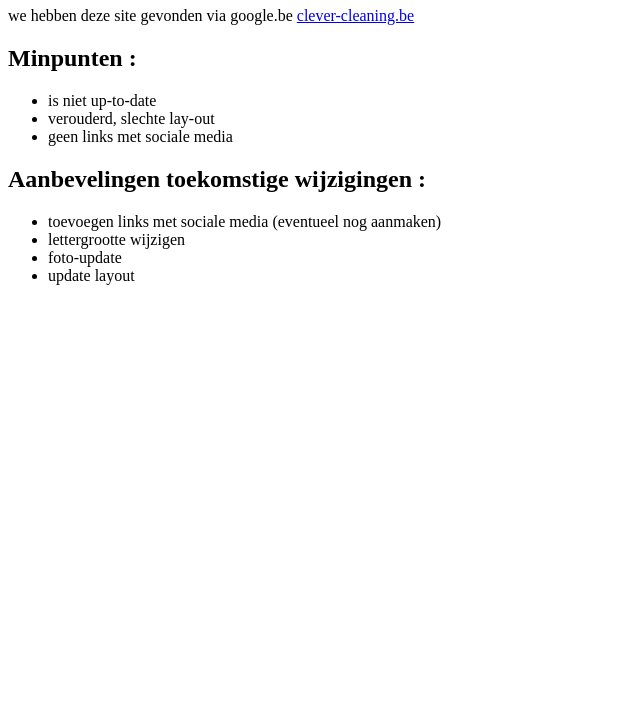
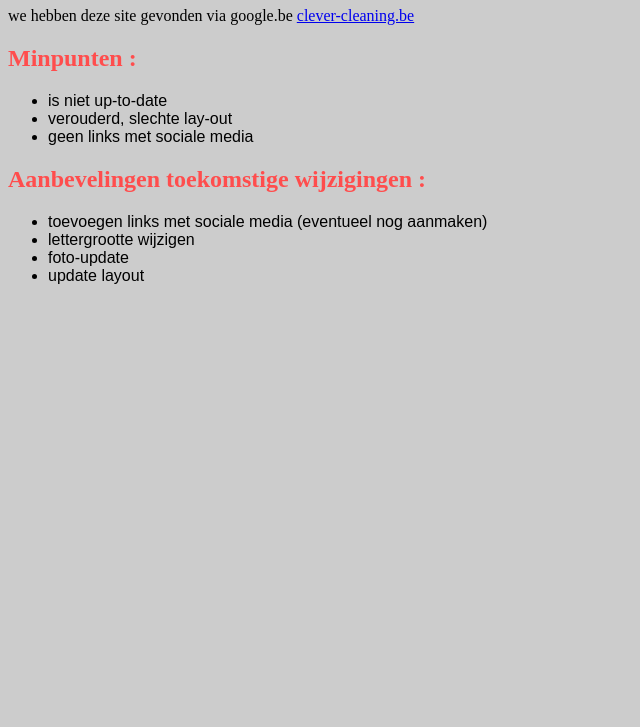
Before and after one commit to GiuseppeCagnazzo/markdown-warmup-html, a plain HTML site: page index.html in a window 1280 px wide. Shown: the part 73-800 px from the top of the page, without its empty margins (0-640 px from the left). Drawn offline with Linux system fonts and the light colour scheme.

Commit message:
extra color changes

```diff
--- a/index.html
+++ b/index.html
@@ -3,6 +3,7 @@
 <head>
   <meta charset="utf-8">
   <title>index</title>
+  <link href="style.css" rel="stylesheet" type="text/css">
 </head>
 <body>
 
--- /dev/null
+++ b/style.css
@@ -0,0 +1,24 @@
+body {
+  background-color: #ccc;
+}
+h1 {
+  font-style: normal;
+}
+
+h2 {
+  color:  #ff4d4d;
+}
+
+p {
+  font-family: "Times New Roman";
+}
+
+ul {
+  font-family: Arial;
+
+}
+
+a:hover {
+  color: #ff3399;
+
+}
```
